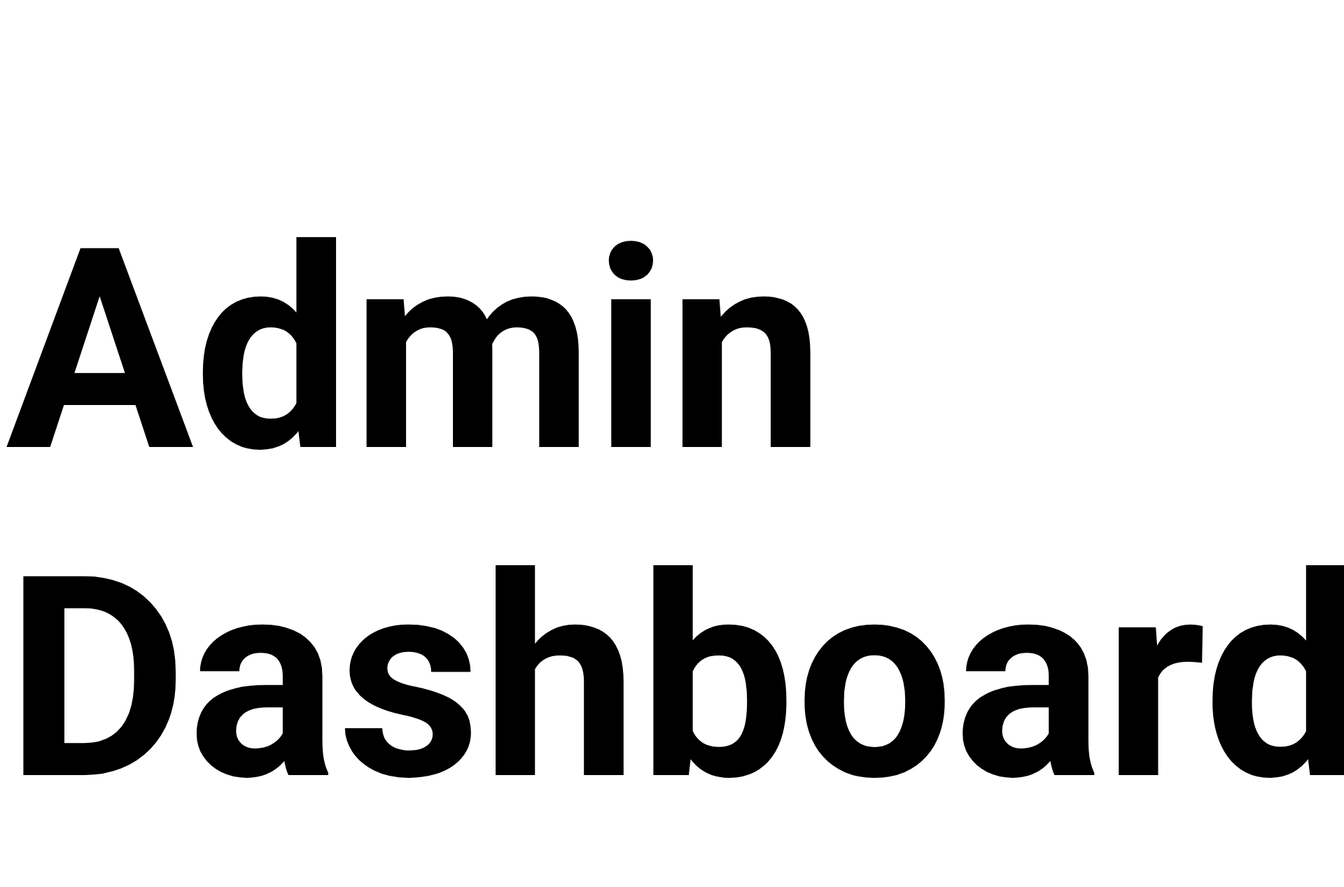
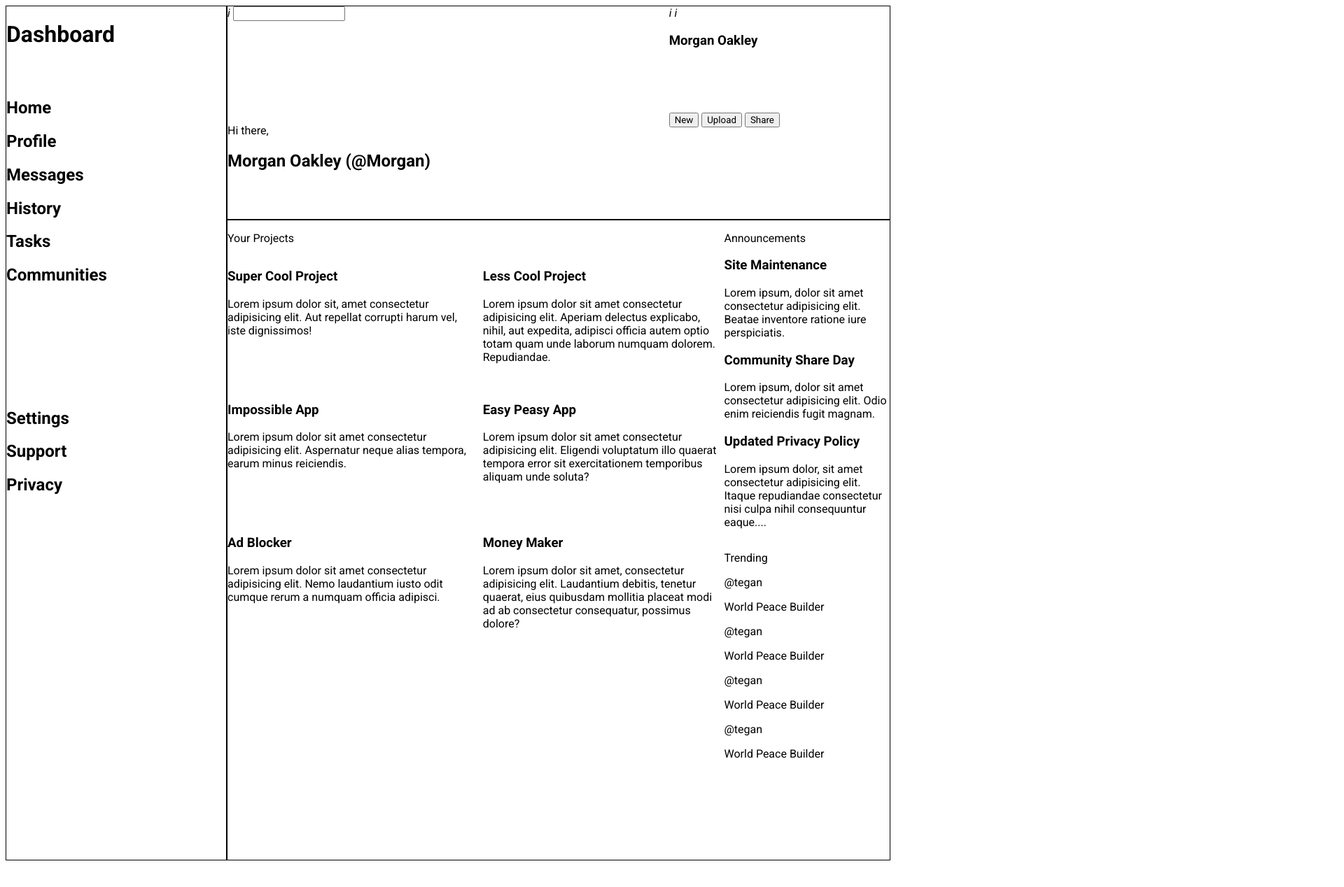
Before and after one commit to sheldonmetoyer/admin_dashboard, a plain HTML site: page index.html in a window 1280 px wide. Shown: the top 1268 px of the page at 70% size, 1920 px wide, since content can reach past the window. After the commit the page ends 1238 px from the top, so only its background shows below. Drawn offline with Linux system fonts and the light colour scheme.

Commit message:
Completed basic grid structure of page
seperated three main parts of the webpage and also separated the inter-
iors of those to roughly the correct spaces

```diff
--- a/index.html
+++ b/index.html
@@ -10,6 +10,121 @@
     <title>Admin Dashboard</title>
 </head>
 <body>
-    <h1>Admin Dashboard</h1>
+    <div class="grid">
+        <div class="header">
+            <div class="search">
+                <i>i</i>
+                <input type="search">
+            </div>
+
+            <div class="profile">
+                <i>i</i>
+                <i>i</i>
+                <h3>Morgan Oakley</h3>
+            </div>
+
+            <div class="greeting">
+                <p>Hi there,</p>
+                <h2>Morgan Oakley (@Morgan)</h2>
+            </div>
+
+            <div class="post-controls">
+                <button>New</button>
+                <button>Upload</button>
+                <button>Share</button>
+            </div>
+        </div>
+
+        <div class="sidebar">
+            <div class="logo"><h1>Dashboard</h1></div>
+
+            <div class="nav">
+                <h2>Home</h2>
+                <h2>Profile</h2>
+                <h2>Messages</h2>
+                <h2>History</h2>
+                <h2>Tasks</h2>
+                <h2>Communities</h2>
+            </div>
+
+            <div class="support">
+                <h2>Settings</h2>
+                <h2>Support</h2>
+                <h2>Privacy</h2>
+            </div>
+        </div>
+
+        <div class="main-content">
+            <div class="projects">
+                <p>Your Projects</p>
+                    <div class="card-container">
+                        <div class="card">
+                            <h3>Super Cool Project</h3>
+                            <p>Lorem ipsum dolor sit, amet consectetur adipisicing elit. Aut repellat corrupti harum vel, iste dignissimos!</p>
+                        </div>
+                        <div class="card">
+                            <h3>Less Cool Project</h3>
+                            <p>Lorem ipsum dolor sit amet consectetur adipisicing elit. Aperiam delectus explicabo, nihil, aut expedita, adipisci officia autem optio totam quam unde laborum numquam dolorem. Repudiandae.</p>
+                        </div>
+                        <div class="card">
+                            <h3>Impossible App</h3>
+                            <p>Lorem ipsum dolor sit amet consectetur adipisicing elit. Aspernatur neque alias tempora, earum minus reiciendis.</p>
+                        </div>
+                        <div class="card">
+                            <h3>Easy Peasy App</h3>
+                            <p>Lorem ipsum dolor sit amet consectetur adipisicing elit. Eligendi voluptatum illo quaerat tempora error sit exercitationem temporibus aliquam unde soluta?</p>
+                        </div>
+                        <div class="card">
+                            <h3>Ad Blocker</h3>
+                            <p>Lorem ipsum dolor sit amet consectetur adipisicing elit. Nemo laudantium iusto odit cumque rerum a numquam officia adipisci.</p>
+                        </div>
+                        <div class="card">
+                            <h3>Money Maker</h3>
+                            <p>Lorem ipsum dolor sit amet, consectetur adipisicing elit. Laudantium debitis, tenetur quaerat, eius quibusdam mollitia placeat modi ad ab consectetur consequatur, possimus dolore?</p>
+                        </div>
+                    </div>
+            </div>
+
+            <div class="accouncements">
+                <p>Announcements</p>
+                    <div class="announcments-container">
+                        <div class="info">
+                            <h3>Site Maintenance</h3>
+                            <p>Lorem ipsum, dolor sit amet consectetur adipisicing elit. Beatae inventore ratione iure perspiciatis.</p>
+                        </div>
+                        <div class="info">
+                            <h3>Community Share Day</h3>
+                            <p>Lorem ipsum, dolor sit amet consectetur adipisicing elit. Odio enim reiciendis fugit magnam.</p>
+                        </div>
+                        <div class="info">
+                            <h3>Updated Privacy Policy</h3>
+                            <p>Lorem ipsum dolor, sit amet consectetur adipisicing elit. Itaque repudiandae consectetur nisi culpa nihil consequuntur eaque....</p>
+                        </div>
+                    </div>
+            </div>
+
+            <div class="trending">
+                <p>Trending</p>
+                <div class="trending-container">
+                    <div class="user-trending">
+                        <p>@tegan</p>
+                        <p>World Peace Builder</p>
+                    </div>
+                    <div class="user-trending">
+                        <p>@tegan</p>
+                        <p>World Peace Builder</p>
+                    </div>
+                    <div class="user-trending">
+                        <p>@tegan</p>
+                        <p>World Peace Builder</p>
+                    </div>
+                    <div class="user-trending">
+                        <p>@tegan</p>
+                        <p>World Peace Builder</p>
+                    </div>
+                </div>
+            </div>
+        </div>
+    </div>
 </body>
 </html>
--- a/style.css
+++ b/style.css
@@ -2,6 +2,49 @@
     font-family: 'roboto', sans-serif;
 }
 
-h1 {
-    font-size: 400px;
+.header,
+.sidebar,
+.main-content {
+    border: 1px solid black;
 }
+
+.grid {
+    display: grid;
+    grid-template-columns: 1fr 3fr;
+    grid-template-rows: 1fr 3fr;
+}
+
+.header {
+    grid-column: 2/3;
+    grid-row: 1/2;
+    display: grid;
+    grid-template-columns: 2fr 1fr;
+    grid-template-rows: 1fr 1fr;
+}
+
+.sidebar {
+    grid-row: 1/3;
+    grid-column: 1/2;
+    display: grid;
+    grid-template-rows: 1fr 4fr 6fr;
+}
+
+.main-content {
+    grid-column: 2/3;
+    grid-row: 2/3;
+    display: grid;
+    grid-template-columns: 3fr 1fr ;
+    grid-template-rows: 1fr 1fr;
+}
+
+.projects {
+    grid-row: 1/3;
+    grid-column: 1/2;
+}
+
+.card-container {
+    display: grid;
+    grid-template-columns: 1fr 1fr;
+    grid-template-rows: 1fr 1fr 1fr;
+    gap: 20px;
+}
```
